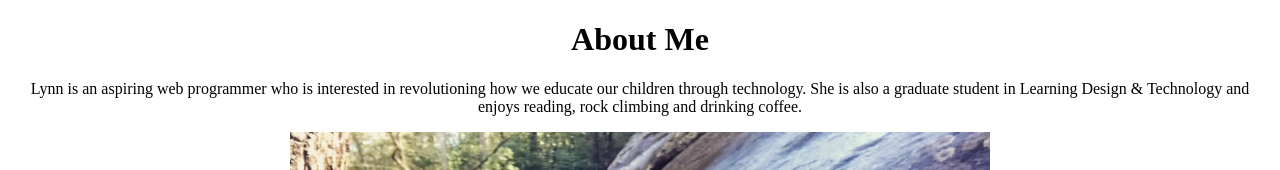
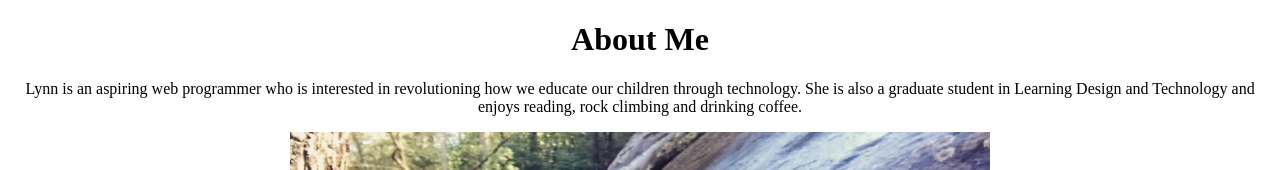
Before and after one commit to lwerre/WebProgramming1, a plain HTML site: page index.html in a window 1280 px wide. Shown: the top 170 px of the page. Drawn offline with Linux system fonts and the light colour scheme; files whose address does not match are found by name.

Commit message:
changes4

```diff
--- a/index.html
+++ b/index.html
@@ -8,7 +8,7 @@
 <body>
 <h1><center>About Me</center></h1>
 
-<p><center>Lynn is an aspiring web programmer who is interested in revolutioning how we educate our children through technology. She is also a graduate student in Learning Design & Technology and enjoys reading, rock climbing and drinking coffee.</center></p>
+<p><center>Lynn is an aspiring web programmer who is interested in revolutioning how we educate our children through technology. She is also a graduate student in Learning Design and Technology and enjoys reading, rock climbing and drinking coffee.</center></p>
 <center><img src="climbing.jpg" height="600" width="700"></center>
 </body>
 
```
